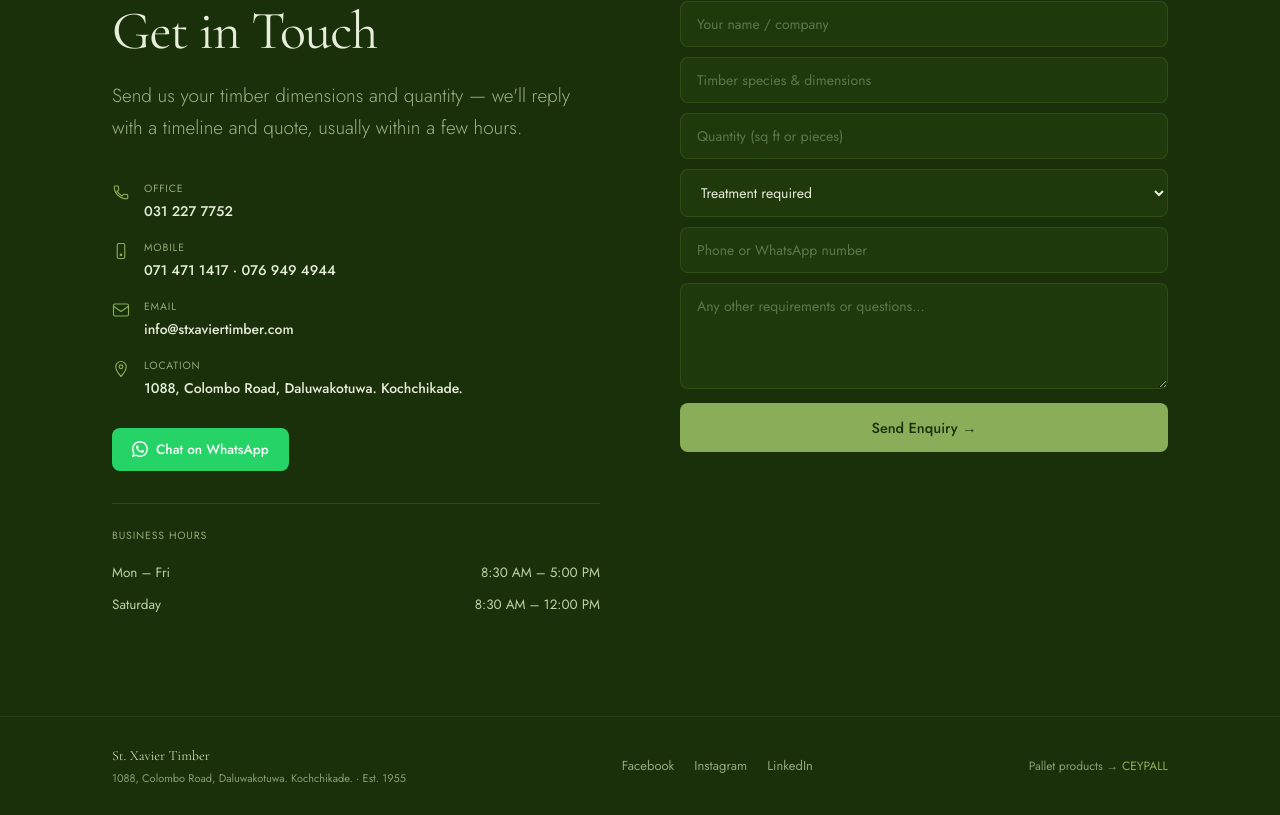
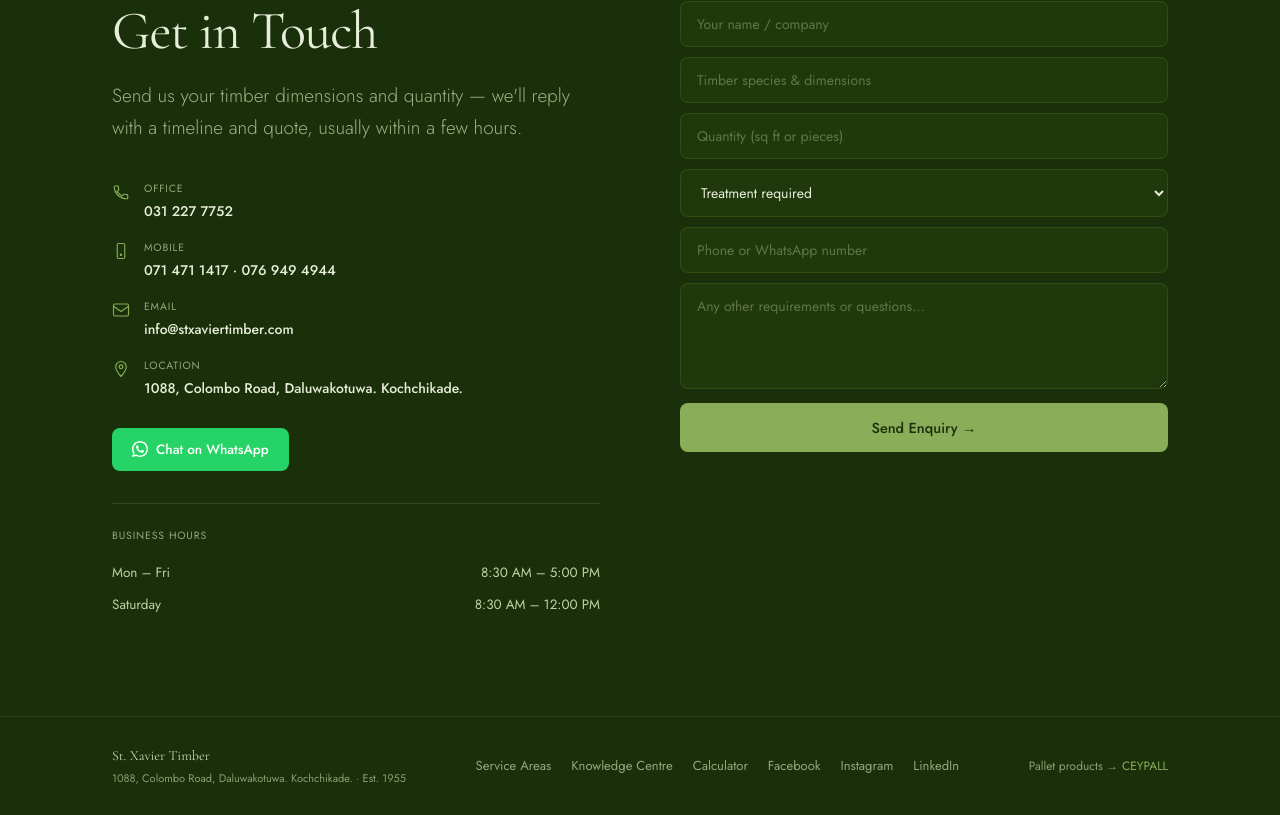
Before and after one commit to Thusira90/StXavierTimber, a Next.js app: page / in a window 1280 px wide. Shown: the part 6495-7310 px from the top of the page. Built offline with nearby package versions, Linux system fonts and the light colour scheme.

Commit message:
Add Service Areas, Knowledge Centre, and Calculator links to footer

```diff
--- a/components/Sections.tsx
+++ b/components/Sections.tsx
@@ -612,6 +612,9 @@
           <p className={styles.footerSub}>1088, Colombo Road, Daluwakotuwa. Kochchikade. · Est. 1955</p>
         </div>
         <div className={styles.footerLinks}>
+          <a href="/service-areas">Service Areas</a>
+          <a href="/blog">Knowledge Centre</a>
+          <a href="/calculator">Calculator</a>
           <a href="https://www.facebook.com/profile.php?id=100054793123041" target="_blank" rel="noopener noreferrer">Facebook</a>
           <a href="https://www.instagram.com/stxaviertimber?igsh=MTRueHJydWNkNmdnOQ%3D%3D" target="_blank" rel="noopener noreferrer">Instagram</a>
           <a href="https://www.linkedin.com/company/st-xavier-timber-daluwakotuwa/?viewAsMember=true" target="_blank" rel="noopener noreferrer">LinkedIn</a>
```
